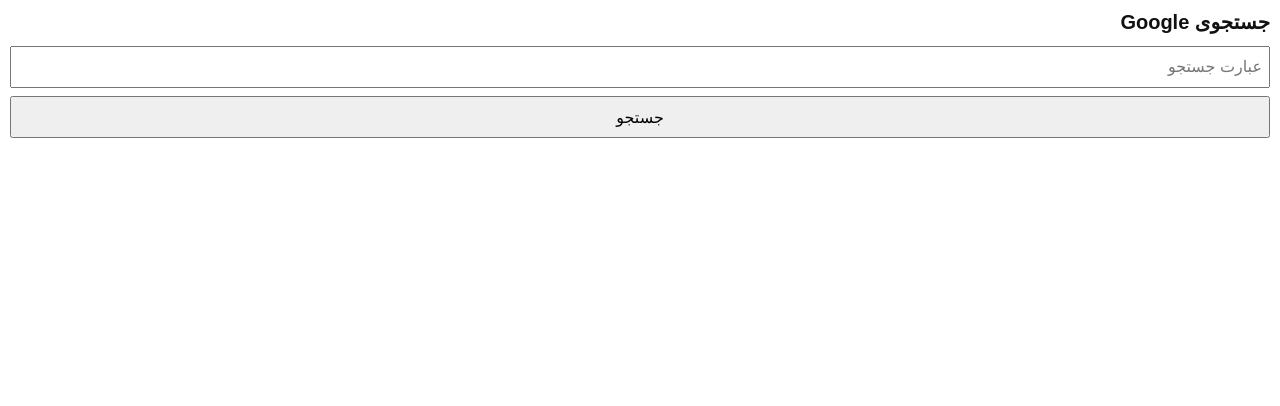
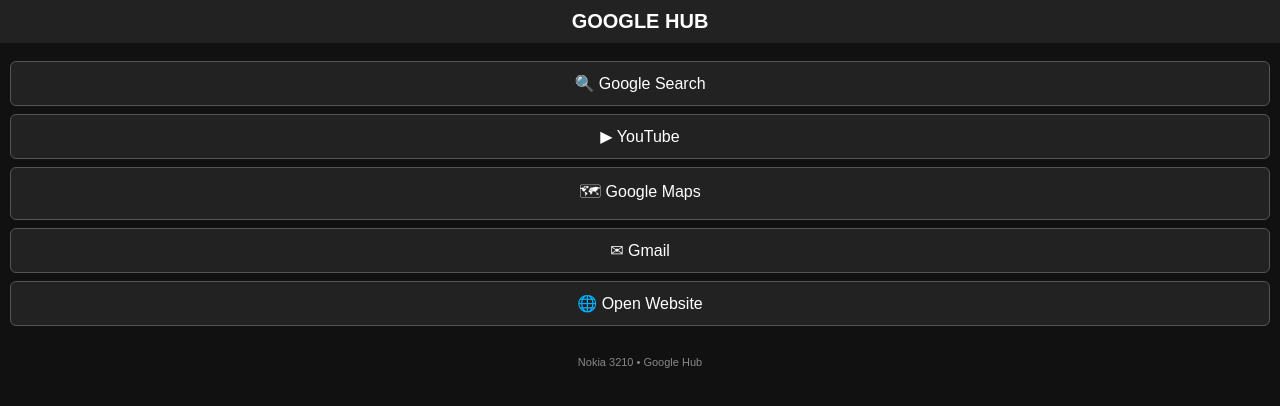
Before and after one commit to ArtinXray/nokia3210-google, a plain HTML site: page index.html in a window 1280 px wide. Drawn offline with Linux system fonts and the light colour scheme.

Commit message:
Update index.html

```diff
--- a/index.html
+++ b/index.html
@@ -1,60 +1,110 @@
-<!doctype html>
-<html lang="fa" dir="rtl">
+<!DOCTYPE html>
+<html lang="en">
 <head>
-<meta charset="utf-8">
-<meta name="viewport" content="width=device-width,initial-scale=1">
-<title>Google Search</title>
+<meta charset="UTF-8">
+<meta name="viewport" content="width=device-width, initial-scale=1.0">
+<title>Google Hub</title>
 
 <style>
-html,body{
-  margin:0;
-  padding:0;
-  background:#fff;
-  color:#111;
-  font-family:Arial,sans-serif;
-  font-size:16px;
-}
+    * {
+        box-sizing: border-box;
+    }
 
-body{
-  padding:10px;
-  box-sizing:border-box;
-}
+    body {
+        margin: 0;
+        background: #111;
+        color: white;
+        font-family: Arial, sans-serif;
+        text-align: center;
+    }
 
-h1{
-  font-size:20px;
-  margin:0 0 12px;
-}
+    .header {
+        background: #222;
+        padding: 10px 5px;
+        font-size: 20px;
+        font-weight: bold;
+    }
 
-input{
-  width:100%;
-  box-sizing:border-box;
-  height:42px;
-  font-size:16px;
-  padding:6px;
-}
+    .container {
+        padding: 10px;
+    }
 
-button{
-  width:100%;
-  height:42px;
-  margin-top:8px;
-  font-size:16px;
-}
+    button {
+        display: block;
+        width: 100%;
+        margin: 8px 0;
+        padding: 12px 5px;
+        border: 1px solid #555;
+        border-radius: 6px;
+        background: #222;
+        color: white;
+        font-size: 16px;
+    }
+
+    button:active {
+        background: #444;
+    }
+
+    .footer {
+        margin-top: 12px;
+        font-size: 11px;
+        color: #888;
+    }
 </style>
 </head>
 
 <body>
 
-<h1>جستجوی Google</h1>
+<div class="header">
+    GOOGLE HUB
+</div>
 
-<form action="https://www.google.com/search" method="get">
-  <input
-    name="q"
-    type="search"
-    placeholder="عبارت جستجو"
-    autocomplete="off">
+<div class="container">
 
-  <button type="submit">جستجو</button>
-</form>
+    <button onclick="openSite('https://www.google.com/search')">
+        🔍 Google Search
+    </button>
+
+    <button onclick="openSite('https://www.youtube.com')">
+        ▶ YouTube
+    </button>
+
+    <button onclick="openSite('https://www.google.com/maps')">
+        🗺 Google Maps
+    </button>
+
+    <button onclick="openSite('https://mail.google.com')">
+        ✉ Gmail
+    </button>
+
+    <button onclick="openBrowser()">
+        🌐 Open Website
+    </button>
+
+</div>
+
+<div class="footer">
+    Nokia 3210 • Google Hub
+</div>
+
+<script>
+function openSite(url) {
+    window.location.href = url;
+}
+
+function openBrowser() {
+    var site = prompt("Enter website:");
+
+    if (site) {
+        if (!site.startsWith("http://") &&
+            !site.startsWith("https://")) {
+            site = "https://" + site;
+        }
+
+        window.location.href = site;
+    }
+}
+</script>
 
 </body>
 </html>
```
